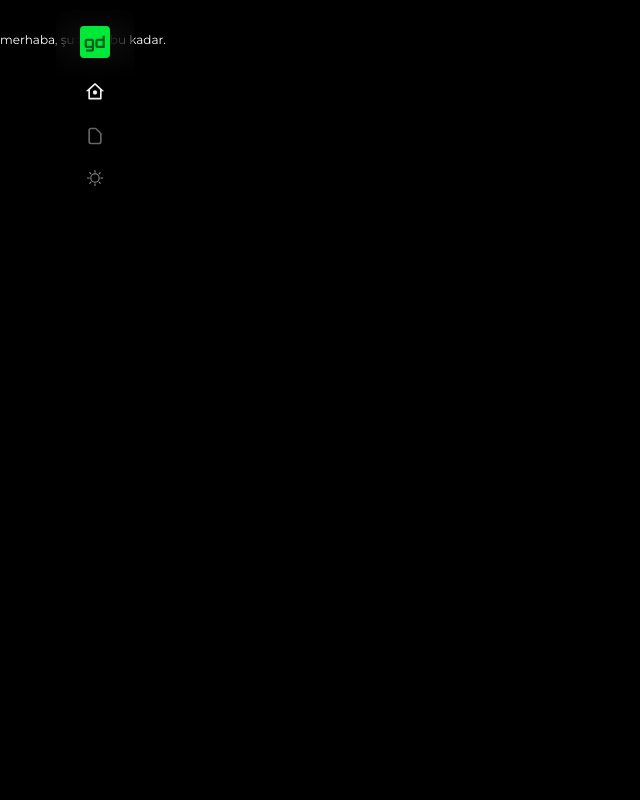
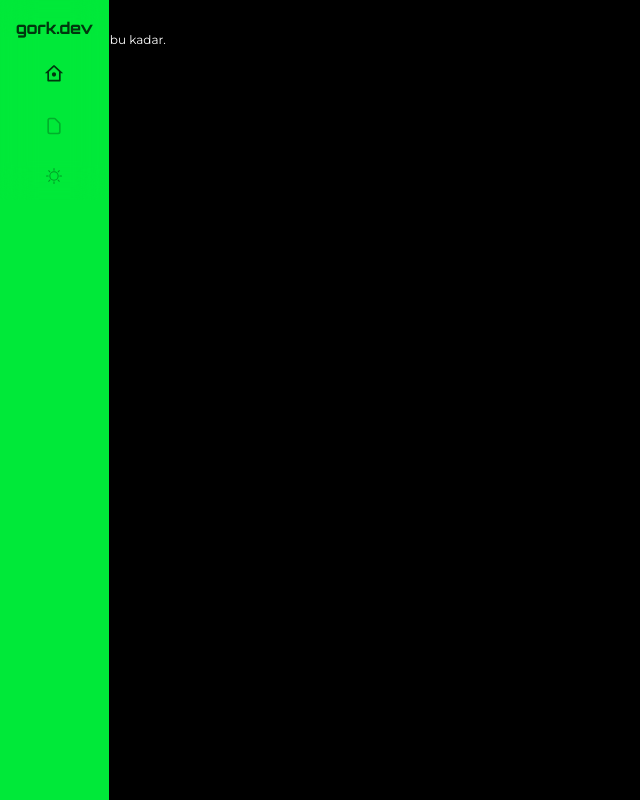
Before and after one commit to gor2em/gorkdev, a Next.js app: page / in a window 1280 px wide. Shown: the whole page, without its empty margins (0-640 px from the left). Built offline with nearby package versions, Linux system fonts and the light colour scheme.

Commit message:
update sidebar

```diff
--- a/src/components/Logo.tsx
+++ b/src/components/Logo.tsx
@@ -14,13 +14,9 @@ const Logo = (props: Logo) => {
   return (
     <Link
       href="/"
-      className={`${orbitron.className} ${
-        props.path === "/"
-          ? "bg-primary500 text-primary900"
-          : "bg-main50 text-main950"
-      }  font-extrabold rounded p-1`}
+      className={`${orbitron.className} text-primary950  font-extrabold`}
     >
-      gd
+      gork.dev
     </Link>
   );
 };
--- a/src/components/Sidebar.tsx
+++ b/src/components/Sidebar.tsx
@@ -12,11 +12,12 @@ const Navbar = () => {
   const pathname = usePathname();
 
   return (
-    <div className="fixed md:left-14 bottom-4 md:top-2.5 w-full md:w-auto">
+    <div className="fixed bottom-0 w-full bg-primary500 md:left-0 md:top-0 md:w-auto">
       <div className="flex items-center justify-center md:justify-start">
-        <div className="flex items-center justify-center px-6 py-4 space-x-6 rounded-lg backdrop-blur-lg md:space-y-6 md:space-x-0 md:flex-col bg-gradient-to-b to-main950 text-main600">
+        <div className="flex items-center justify-between w-full p-4 space-x-6 backdrop-blur-lg md:space-y-6 md:space-x-0 md:flex-col bg-gradient-to-b to-main950 text-main600">
           <Logo path={pathname} />
 
+          <div className="flex items-center space-x-4 md:space-y-8 md:space-x-0 md:flex-col">
             {sideList.map(({ icon, path, isActive }, index) => {
               {
                 const CurrentIcon = icon;
@@ -30,9 +31,11 @@ const Navbar = () => {
                                 ${
                                   !isActive && "opacity-40 pointer-events-none"
                                 }                                ${
-                      pathname === path ? "!text-main100" : "text-main600"
+                        pathname === path
+                          ? "!text-primary950"
+                          : "text-primary700 opacity-70"
                       }
-                   hover:text-primary400 transition-all duration-300 text-xl`}
+                   hover:opacity-100 transition-all duration-300 text-xl`}
                     >
                       <CurrentIcon />
                     </Link>
@@ -40,8 +43,8 @@ const Navbar = () => {
                 }
               }
             })}
-
             <Theme />
+          </div>
         </div>
       </div>
     </div>
--- a/src/components/Theme.tsx
+++ b/src/components/Theme.tsx
@@ -11,7 +11,7 @@ const Theme = () => {
     };
 
     return (
-        <div className="cursor-pointer text-main400" onClick={toggleTheme}>
+        <div className="cursor-pointer text-primary700" onClick={toggleTheme}>
             {!theme ? <GoMoon /> : <GoSun />}
         </div>
     )
```
Lines whose indentation alone changed are shown as unchanged.
